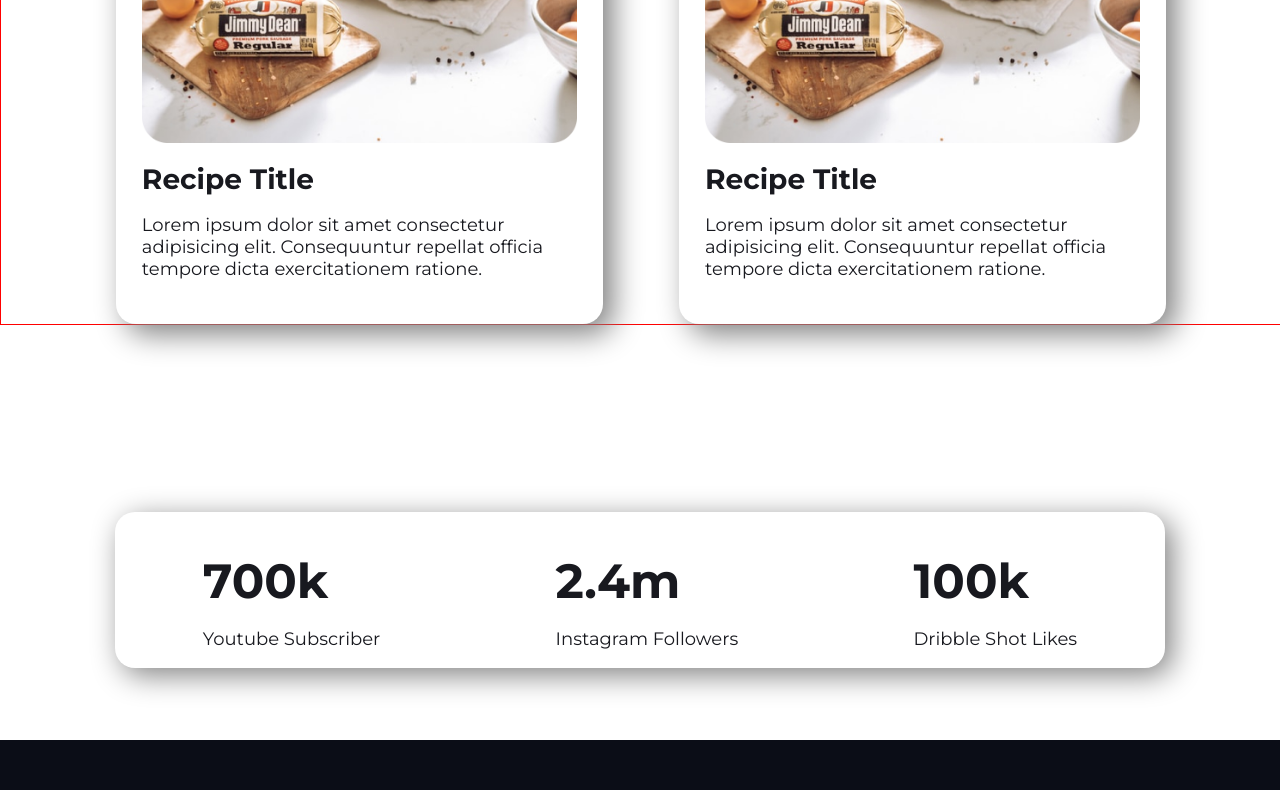
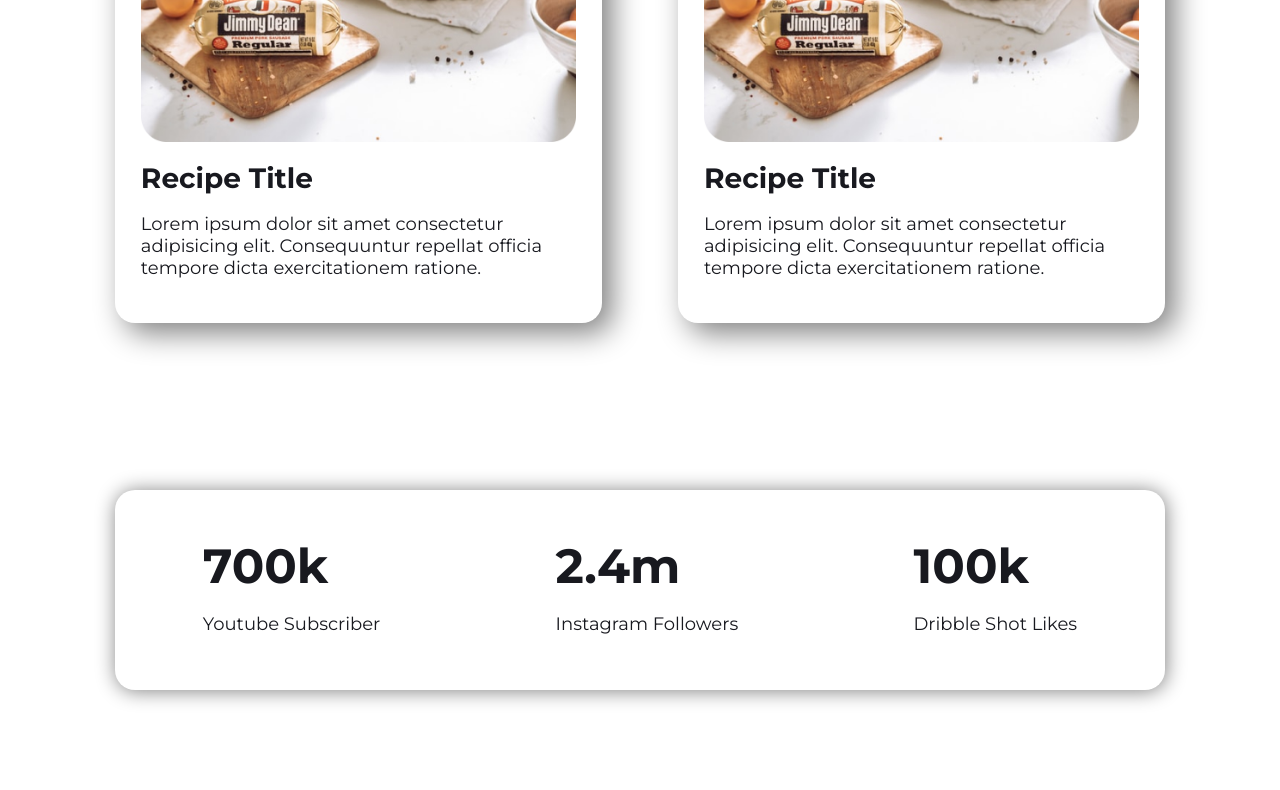
Before and after one commit to kawsar12759/eat-fresh, a plain HTML site: page index.html in a window 1280 px wide. Shown: the part 1710-2500 px from the top of the page. Drawn offline with Linux system fonts and the light colour scheme.

Commit message:
Final Commit

```diff
--- a/style.css
+++ b/style.css
@@ -132,7 +132,6 @@
 
 .recipe-items {
     display: flex;
-    border: 1px red solid;
     margin-bottom: 30px;
     align-items: center;
     justify-content: center;
@@ -192,19 +191,28 @@
     display: flex;
     align-items: center;
     justify-content: center;
+    margin-bottom: 50px;
+
 }
 
 .counts {
+
     width: 82%;
-    box-shadow: 7px 7px 30px gray;
+    height: 200px;
+    box-shadow: 1px 1px 20px gray;
     border-radius: 20px;
     display: flex;
-
     justify-content: space-around;
+    align-items: center;
+    justify-items: center;
 }
 
+
+
 .counts h2 {
-    margin-bottom: 15px;
+    padding-top: 10px;
+    margin-bottom: 10px;
+    margin-top: 0;
     font-size: 48px;
     color: #18191F;
 }
@@ -217,7 +225,7 @@
 footer {
     text-align: center;
     padding: 2%;
-    height: 150px;
+    height: 170px;
     background-color: #0B0D17;
 }
 
```
